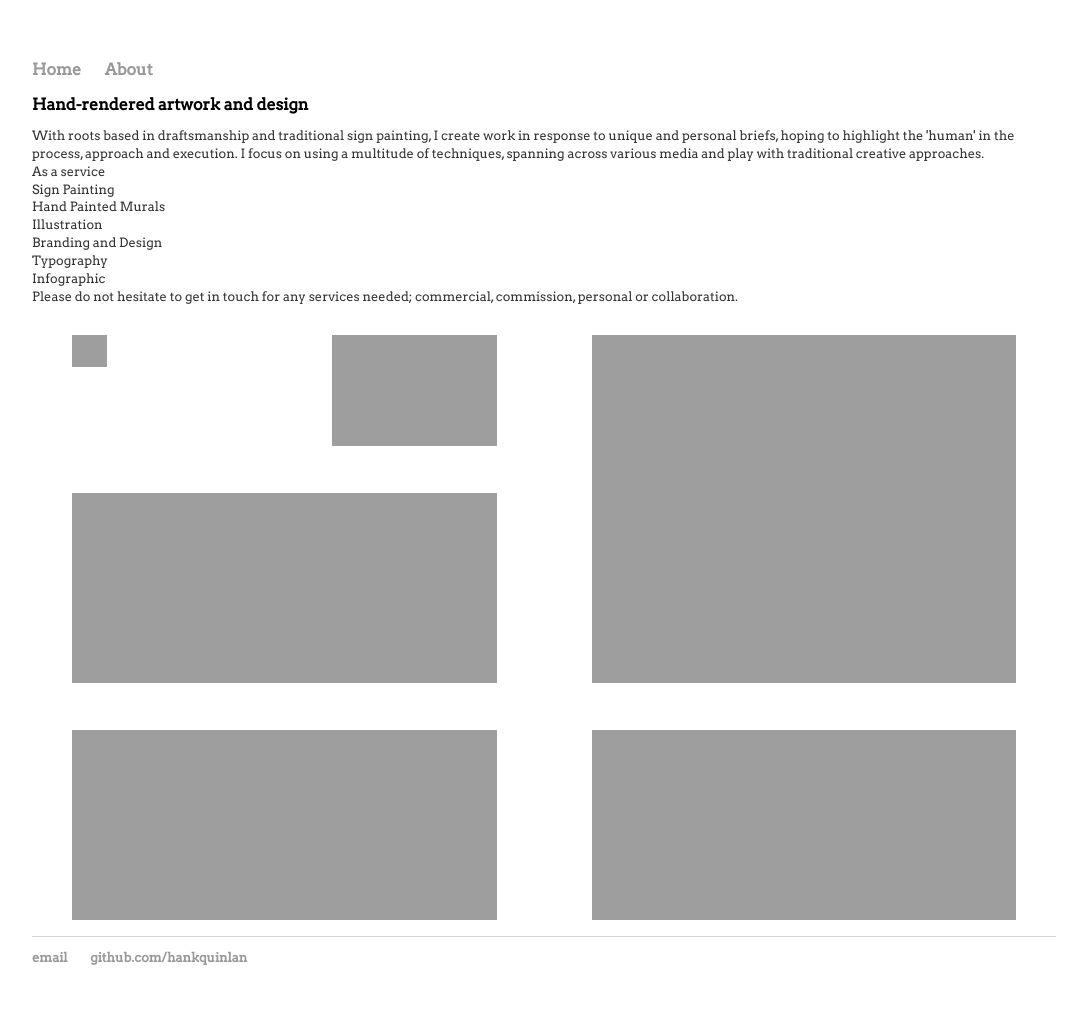
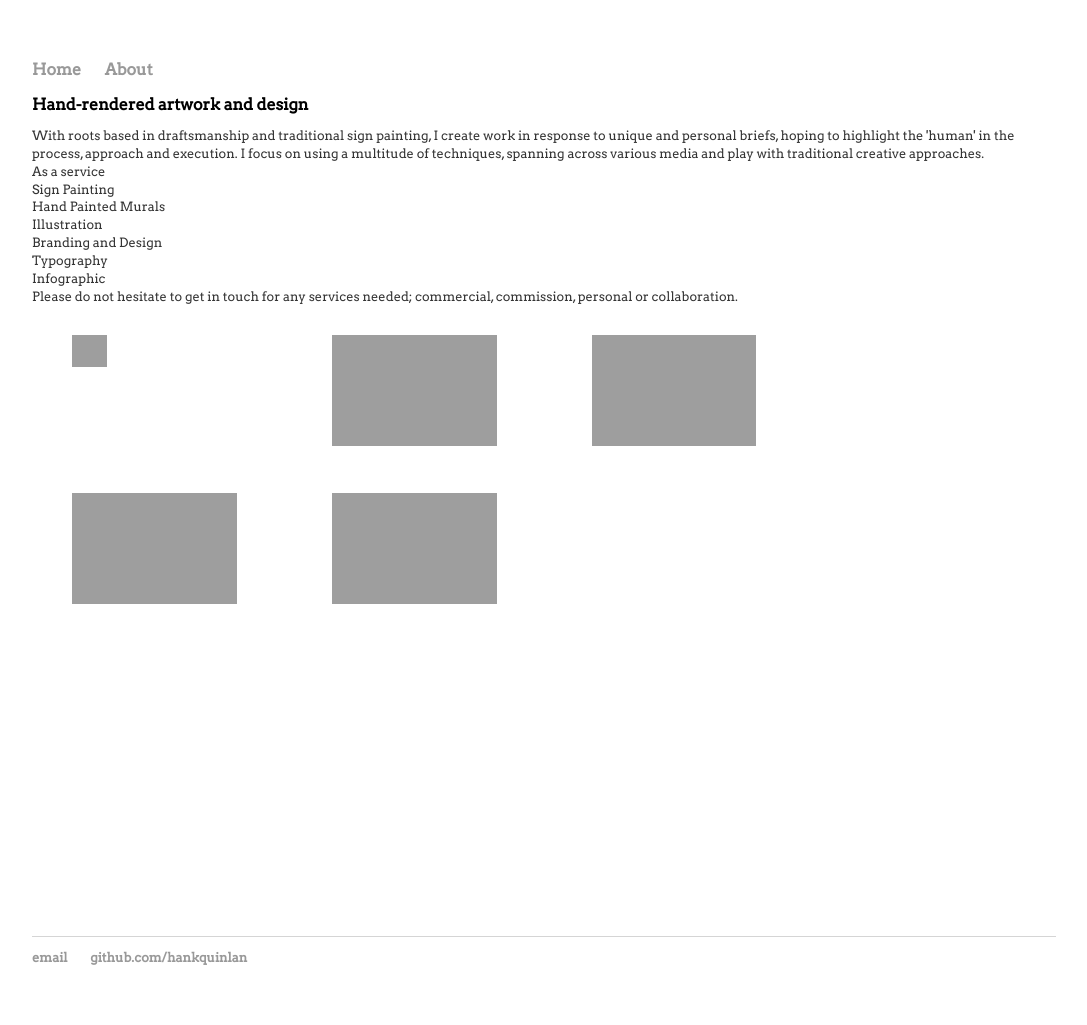
Before and after one commit to willwaltonfreeman/willwaltonfreeman.github.io, a Jekyll site: the page built from about/index.html, in a window 1280 px wide. Shown: the whole page, without its empty margins (96-1183 px from the left). Built offline with Jekyll 4.4.1, drawn with Linux system fonts in a browser that asks for light colours.

Commit message:
Update about.css

```diff
--- a/css/about.css
+++ b/css/about.css
@@ -68,25 +68,25 @@ ul.posts li {
 }
 .gallery__item--3 {
     grid-column-start: 5;
-    grid-column-end: 9;
+    grid-column-end: 7;
     grid-row-start: 1;
-    grid-row-end: 6;
+    grid-row-end: 3;
 }
 .gallery__item--4 {
     grid-column-start: 1;
+    grid-column-end: 3;
+    grid-row-start: 3;
+    grid-row-end: 5;
+}
+.gallery__item--5 {
+    grid-column-start: 3;
     grid-column-end: 5;
     grid-row-start: 3;
-    grid-row-end: 6;
-}
-.gallery__item--5 {
-    grid-column-start: 1;
-    grid-column-end: 5;
-    grid-row-start: 6;
-    grid-row-end: 9;
+    grid-row-end: 5;
 }
 .gallery__item--6 {
-    grid-column-start: 5;
-    grid-column-end: 9;
-    grid-row-start: 6;
-    grid-row-end: 9;
+    grid-column-start: 3;
+    grid-column-end: 5;
+    grid-row-start: 3;
+    grid-row-end: 5;
 }
```
